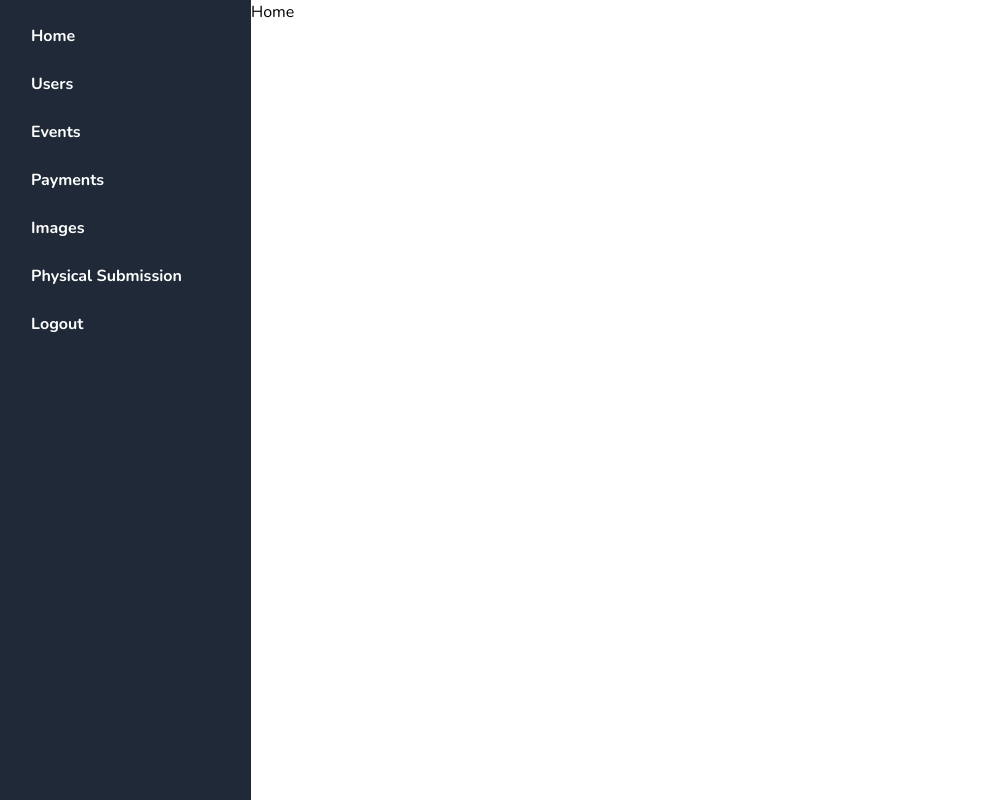
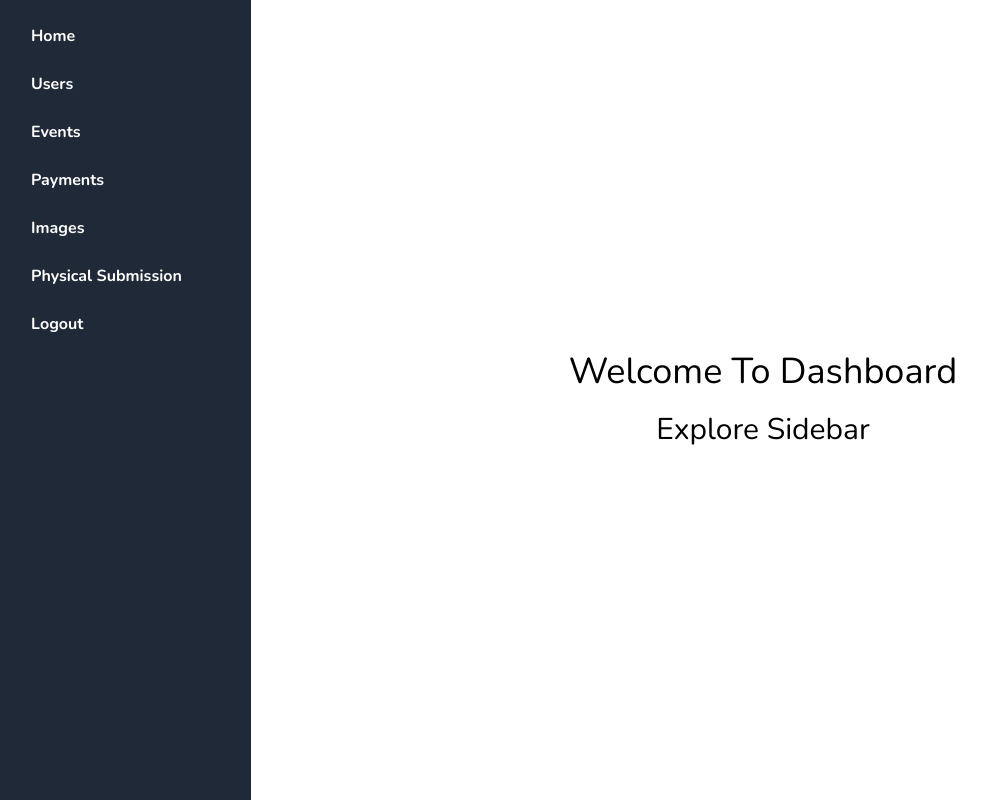
Before and after one commit to Pictoreal-Organization/PictoFest-Admin-Frontend, a Next.js app: page /dashboard in a window 1280 px wide. Shown: the whole page, without its empty margins (5-991 px from the left). Built offline with nearby package versions, Linux system fonts and the light colour scheme; no server answers; sample sign-in values are in the browser's storage.

Commit message:
Home Page Dummy Text Added

```diff
--- a/app/dashboard/page.jsx
+++ b/app/dashboard/page.jsx
@@ -1,7 +1,12 @@
 "use client";
 
 const Home = () => {
-  return <main className="">Home</main>;
+  return (
+    <main className="flex flex-col justify-center items-center w-4/5 gap-5">
+      <h1 className="text-4xl">Welcome To Dashboard</h1>
+      <h3 className="text-3xl">Explore Sidebar</h3>
+    </main>
+  );
 };
 
 export default Home;
```
